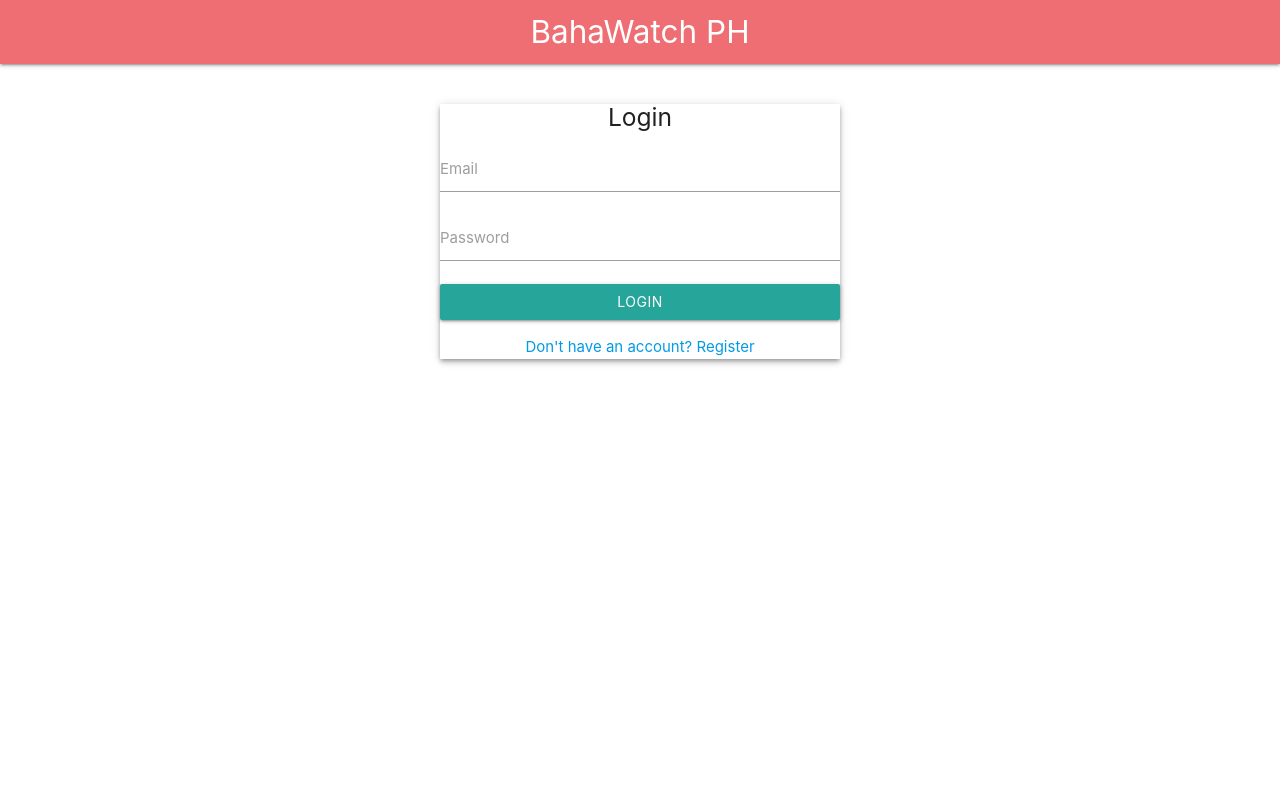
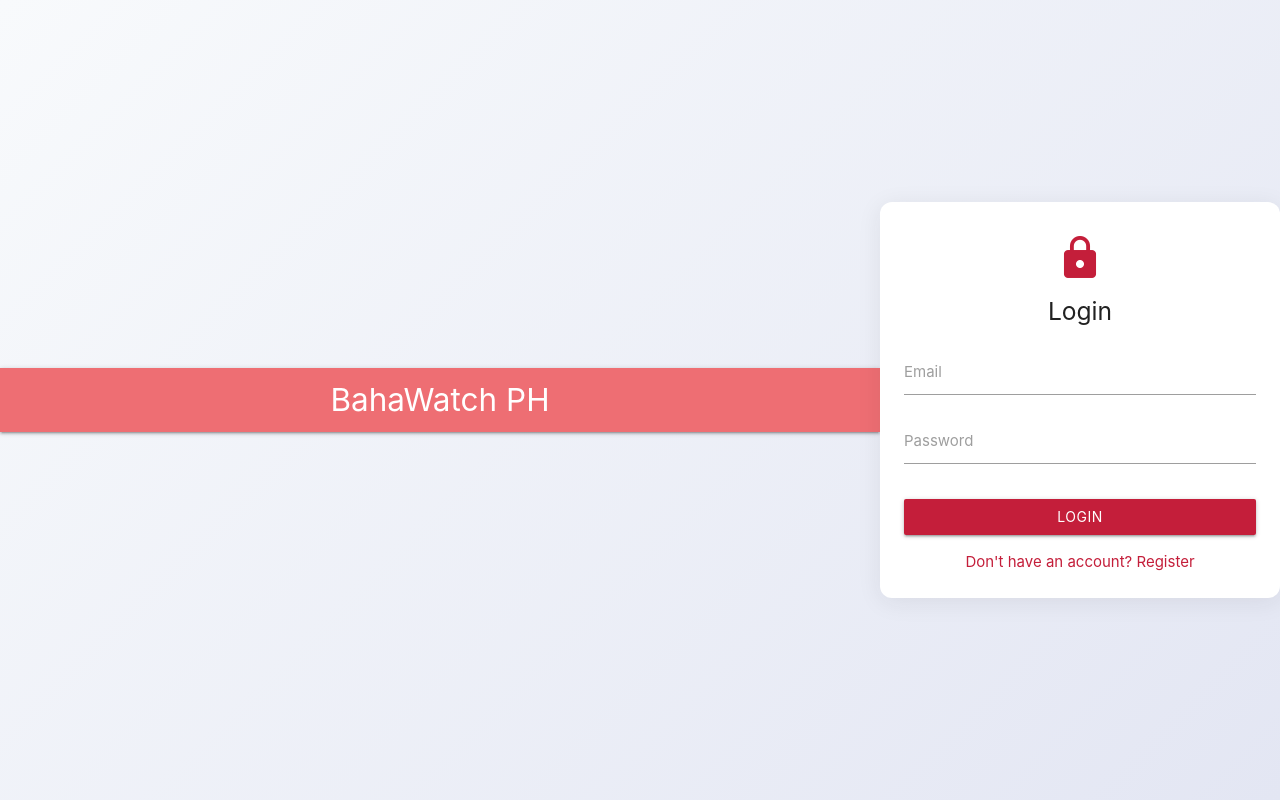
Before and after one commit to Rhemjohn-Dave/BahawatchPH, a Flask app: page /login in a window 1280 px wide. Run offline with Flask 2, Linux system fonts and the light colour scheme.

Commit message:
fix login

```diff
--- a/templates/login.html
+++ b/templates/login.html
@@ -4,9 +4,40 @@
     <meta charset="UTF-8">
     <meta name="viewport" content="width=device-width, initial-scale=1.0">
     <title>Login - BahaWatch PH</title>
+    <link href="https://fonts.googleapis.com/icon?family=Material+Icons" rel="stylesheet">
     <link href="https://cdnjs.cloudflare.com/ajax/libs/materialize/1.0.0/css/materialize.min.css" rel="stylesheet">
     <style>
-        .login-container { max-width: 400px; margin: 40px auto; }
+        body {
+            min-height: 100vh;
+            background: linear-gradient(135deg, #f8fafc 0%, #e3e6f3 100%);
+            display: flex;
+            align-items: center;
+            justify-content: center;
+        }
+        .login-container {
+            max-width: 400px;
+            margin: 40px auto;
+            padding: 32px 24px 24px 24px;
+            border-radius: 12px;
+            background: #fff;
+            box-shadow: 0 4px 24px rgba(44,44,44,0.08);
+        }
+        .brand-icon {
+            display: flex;
+            justify-content: center;
+            align-items: center;
+            margin-bottom: 16px;
+        }
+        .brand-icon i {
+            font-size: 48px;
+            color: #C41E3A;
+        }
+        .login-btn {
+            width: 100%;
+            margin-top: 12px;
+            background: #C41E3A;
+        }
+        .center-align a { color: #C41E3A; }
     </style>
 </head>
 <body>
@@ -16,7 +47,8 @@
         </div>
     </nav>
     <div class="container login-container z-depth-2">
-        <h5 class="center-align">Login</h5>
+        <div class="brand-icon"><i class="material-icons">lock</i></div>
+        <h5 class="center-align" style="margin-bottom: 24px;">Login</h5>
         <form method="POST" action="/login">
             <div class="input-field">
                 <input id="email" name="email" type="email" required>
@@ -26,7 +58,7 @@
                 <input id="password" name="password" type="password" required>
                 <label for="password">Password</label>
             </div>
-            <button class="btn cardinal-red waves-effect waves-light" type="submit" style="width:100%">Login</button>
+            <button class="btn login-btn waves-effect waves-light" type="submit">Login</button>
         </form>
         <div class="center-align" style="margin-top: 16px;">
             <a href="/register">Don't have an account? Register</a>
```
Also changed, not shown: templates/index.html (+7 -1 lines), templates/register.html (+35 -3 lines).
